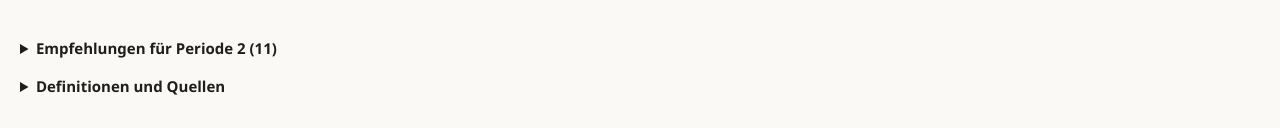
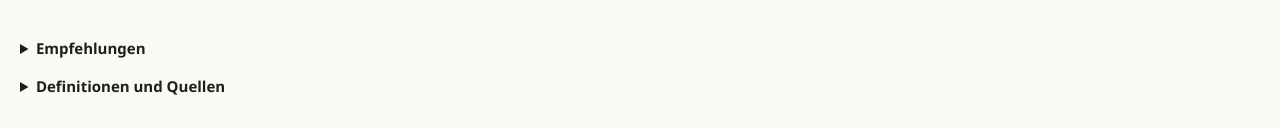
Before and after one commit to Raphaelrua/helvetic-print-cockpit, a plain HTML site: page index.html in a window 1280 px wide. Shown: the part 4807-4935 px from the top of the page. Drawn offline with nearby package versions, Linux system fonts and the light colour scheme.

Commit message:
Titel: Empfehlungen
Co-Authored-By: Claude Opus 5.5 <noreply@anthropic.com>
Claude-Session: https://claude.ai/code/session_01EfCcUrmfPyUHfm4iT9B8Yc

```diff
--- a/index.html
+++ b/index.html
@@ -166,7 +166,7 @@ ul{margin:.2rem 0;padding-left:1.2em}li{margin:2px 0}
 </section>
 
 <details id="empfehlungen" style="margin-bottom:1rem">
-  <summary id="empf-title">Empfehlungen für die nächste Periode</summary>
+  <summary id="empf-title">Empfehlungen</summary>
   <div style="margin-top:.8rem">
     <p class="ehint"><b>Hinweis:</b> Alles in diesem Bereich sind <b>Empfehlungen</b>. Sie werden automatisch aus den Zahlen der letzten Periode abgeleitet (Regeln aus dem TOPSIM-Handbuch und unserer BSC). Sie ersetzen keine Teamentscheidung. Prüft sie immer mit den Wirtschaftsnachrichten der neuen Periode und dem Planungstool.</p>
     <div class="empf" id="empf"></div>
@@ -638,7 +638,7 @@ function renderEmpf(cur) {
 
   const box = $('empf'); box.replaceChildren();
   const list = buildEmpf(cur).concat(((DATA.empfehlungen || {})[String(cur)] || []).map((x) => ({ ...x, manuell: true })));
-  $('empf-title').textContent = `Empfehlungen für Periode ${cur + 1} (${list.length})`;
+  $('empf-title').textContent = 'Empfehlungen';
   if (!list.length) { box.append(el('p', { class: 'smallmuted', text: 'Keine besonderen Auffälligkeiten – Kurs halten und mit dem Planungstool feinjustieren.' })); return; }
   list.forEach((e) => box.append(el('div', { class: 'erow ' + e.prio },
     el('div', {}, el('span', { class: 'etag', text: 'Empfehlung' })),
```
